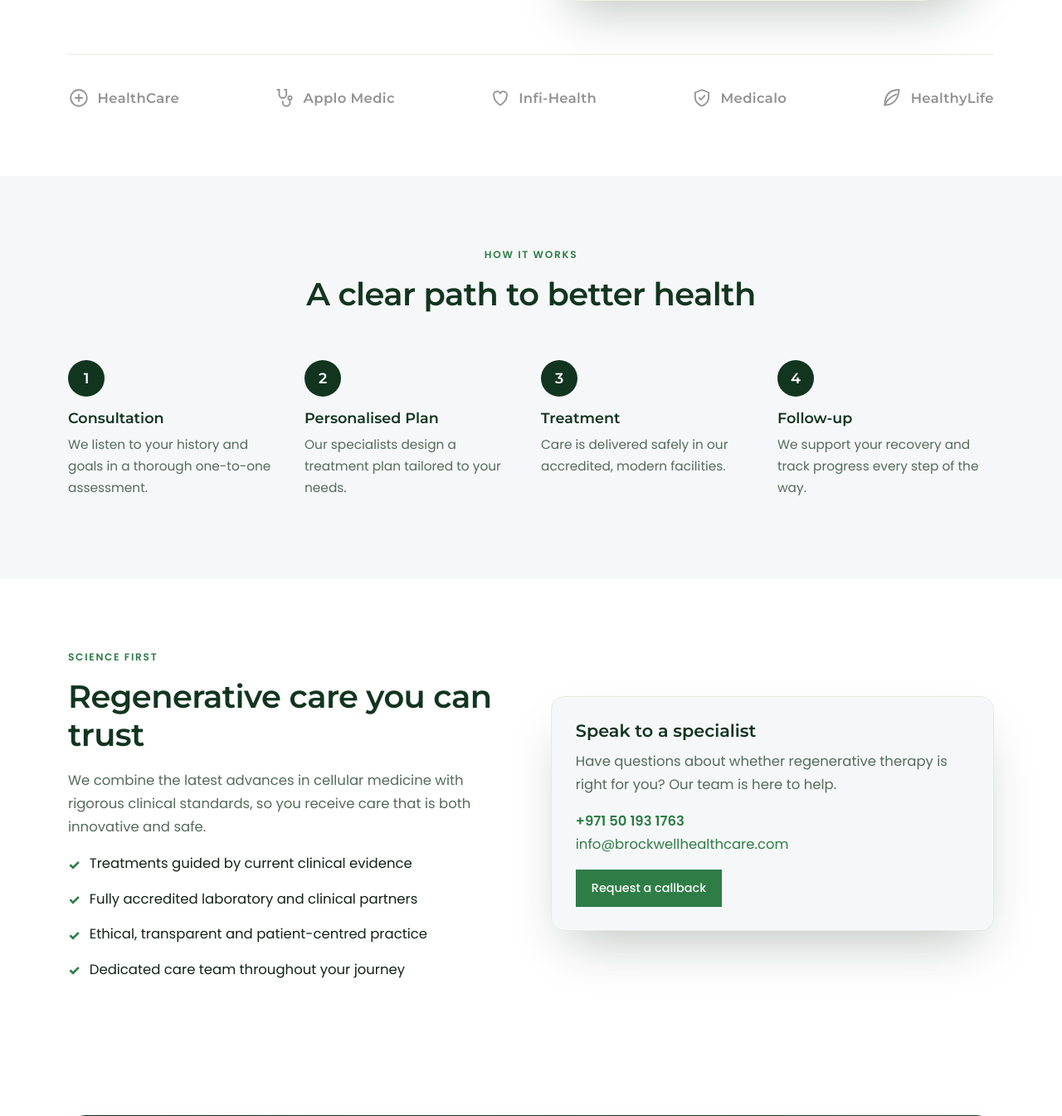
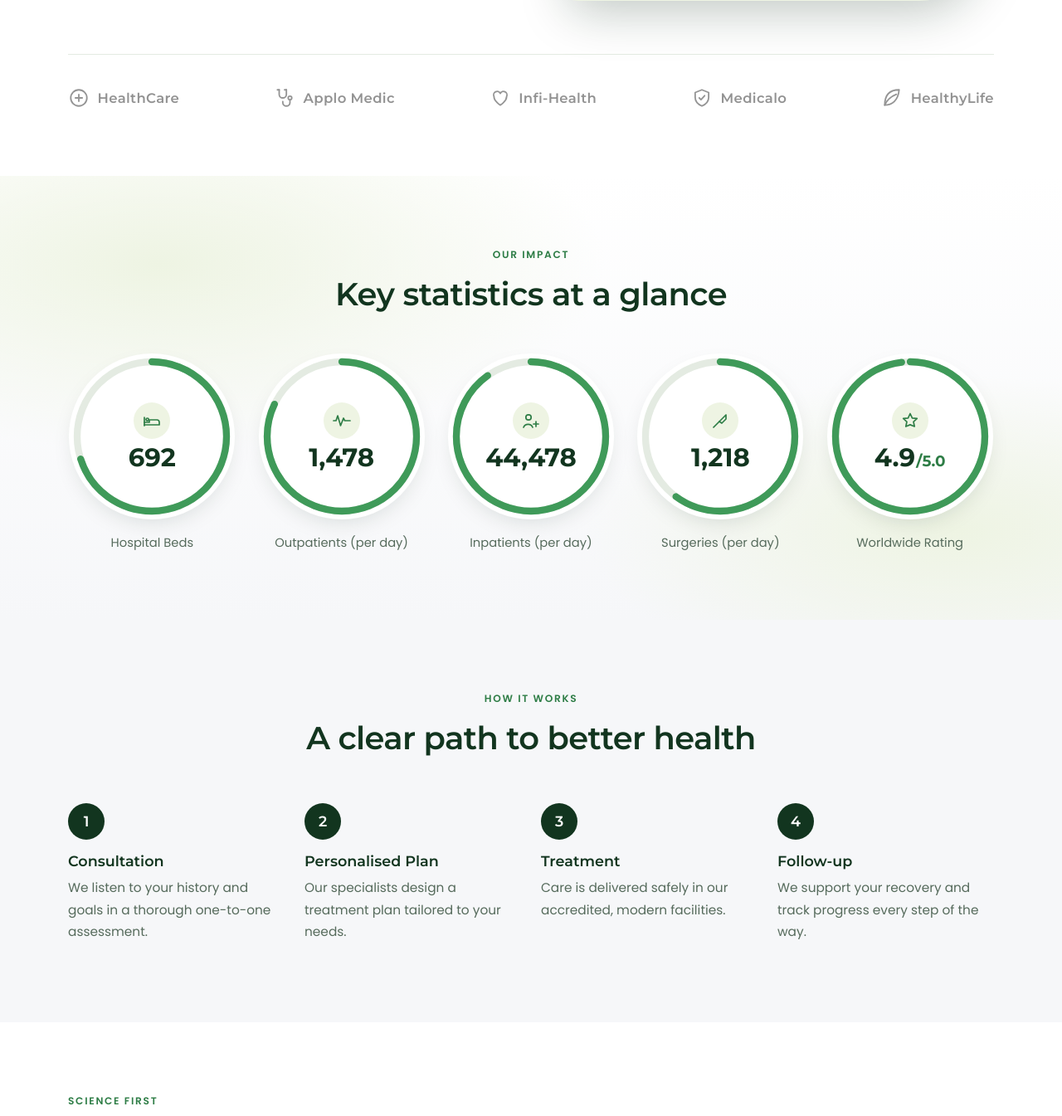
Before and after one commit to Shakeeb871/brockwellhealthcare, a Django app: page /uae/ in a window 1280 px wide. Shown: the part 1972-3317 px from the top of the page at 83% size. Run offline with Django 5.2, Linux system fonts and the light colour scheme; data comes from the database, SQL or seed files in the repository; data that the repository does not hold is empty.

Commit message:
Add circular 'Our Impact' statistics section: 5 counter rings with synced count-up + progress arc, theme-only styling, responsive

```diff
--- a/core/templatetags/icons.py
+++ b/core/templatetags/icons.py
@@ -36,6 +36,11 @@ _ICONS = {
     "heart": '<path d="M12 20s-7-4.4-7-9.5A3.7 3.7 0 0 1 12 7a3.7 3.7 0 0 1 7 3.5C19 15.6 12 20 12 20Z"/>',
     "plus": '<circle cx="12" cy="12" r="9"/><path d="M12 8.2v7.6M8.2 12h7.6"/>',
     "stethoscope": '<path d="M6 3v5a4 4 0 0 0 8 0V3"/><path d="M10 16v1a4 4 0 0 0 8 0v-2"/><circle cx="18" cy="12" r="2"/><path d="M6 3H4M14 3h-2"/>',
+    "bed": '<path d="M3 8v10"/><path d="M3 17h18v-3a3 3 0 0 0-3-3H9v3H3"/><circle cx="6.6" cy="10.6" r="1.6"/>',
+    "pulse": '<path d="M2 12h3l2-6 3.5 12L14 9l1.5 3H22"/>',
+    "user-plus": '<circle cx="9" cy="8" r="3.2"/><path d="M3 20a6 6 0 0 1 11 0"/><path d="M18 13v6M15 16h6"/>',
+    "scalpel": '<path d="M4 20l7-7"/><path d="M11 13l8-8v5l-5 5z"/>',
+    "star": '<path d="M12 3.5l2.5 5.3 5.8.6-4.3 3.9 1.2 5.7L12 16.9 6.8 19l1.2-5.7L3.7 9.4l5.8-.6z"/>',
 }
 
 _CATEGORY = {
--- a/core/views.py
+++ b/core/views.py
@@ -35,6 +35,17 @@ ABOUT_PARTNERS = [
     {"name": "Infi-Health", "icon": "heart"},
     {"name": "Medicalo", "icon": "shield"},
     {"name": "HealthyLife", "icon": "leaf"},
+]
+
+# Dummy stats for the circular "Our Impact" counters. Placeholder values only —
+# edit freely. `decimals`/`suffix` handle the rating; `ring` is the decorative
+# arc fill percentage (visual only, not tied to the value).
+IMPACT_STATS = [
+    {"icon": "bed", "value": 692, "decimals": 0, "suffix": "", "ring": 70, "label": "Hospital Beds"},
+    {"icon": "pulse", "value": 1478, "decimals": 0, "suffix": "", "ring": 82, "label": "Outpatients (per day)"},
+    {"icon": "user-plus", "value": 44478, "decimals": 0, "suffix": "", "ring": 90, "label": "Inpatients (per day)"},
+    {"icon": "scalpel", "value": 1218, "decimals": 0, "suffix": "", "ring": 60, "label": "Surgeries (per day)"},
+    {"icon": "star", "value": 4.9, "decimals": 1, "suffix": "/5.0", "ring": 98, "label": "Worldwide Rating"},
 ]
 
 
@@ -75,6 +86,7 @@ def home(request):
             "about_features": ABOUT_FEATURES,
             "about_stats": ABOUT_STATS,
             "about_partners": ABOUT_PARTNERS,
+            "impact_stats": IMPACT_STATS,
         },
     )
 
--- a/static/css/styles.css
+++ b/static/css/styles.css
@@ -853,3 +853,66 @@ strong, b { font-weight: 600; }   /* Poppins 600 — bold text */
   .about-shape--b { width: 56%; bottom: 14%; }
   .about__partners { justify-content: center; }
 }
+
+/* =========================================================================
+   Our Impact — circular statistic counters
+   ========================================================================= */
+.impact {
+  /* Subtle, theme-only backdrop (soft sage wash + faint radial glows). */
+  background:
+    radial-gradient(60% 60% at 15% 20%, var(--mint-50), transparent 70%),
+    radial-gradient(50% 50% at 90% 80%, var(--mint-50), transparent 70%),
+    linear-gradient(180deg, var(--bg), var(--bg-soft));
+}
+.impact__grid {
+  list-style: none; margin: 0; padding: 0;
+  display: grid; grid-template-columns: repeat(5, 1fr); gap: 1.6rem;
+}
+.impact-stat { display: flex; flex-direction: column; align-items: center; text-align: center; }
+
+.impact-ring {
+  position: relative; width: 200px; max-width: 100%; aspect-ratio: 1; border-radius: 50%;
+  display: grid; place-items: center; background: var(--white);
+  box-shadow: var(--shadow); transition: transform .28s ease, box-shadow .28s ease;
+}
+.impact-stat:hover .impact-ring {
+  transform: translateY(-6px) scale(1.03);
+  box-shadow: var(--shadow-lg), 0 0 0 6px var(--mint-50);   /* soft glow */
+}
+.impact-ring__svg { position: absolute; inset: 0; width: 100%; height: 100%; transform: rotate(-90deg); }
+.impact-ring__track { fill: none; stroke: var(--line); stroke-width: 5; }
+.impact-ring__bar {
+  fill: none; stroke: var(--teal-500); stroke-width: 5; stroke-linecap: round;
+  /* JS sets stroke-dasharray/offset to animate the arc in sync with the count. */
+  transition: stroke-dashoffset .1s linear;
+}
+.impact-ring__content { display: flex; flex-direction: column; align-items: center; gap: .15rem; padding: 0 1rem; }
+.impact-stat__ic {
+  display: grid; place-items: center; width: 44px; height: 44px; border-radius: 50%;
+  background: var(--mint-50); color: var(--teal-600); margin-bottom: .3rem;
+}
+.impact-stat__ic svg { width: 24px; height: 24px; }
+.impact-stat__num {
+  margin: 0; font-family: var(--font-display); font-weight: 700; line-height: 1;
+  font-size: clamp(1.5rem, 2.4vw, 2rem); color: var(--navy-800);
+}
+.impact-stat__num .suffix { font-size: .6em; color: var(--teal-600); margin-left: .06em; }
+.impact-stat__label { margin: 1rem 0 0; font-size: .92rem; color: var(--slate-600); }
+
+@media (max-width: 1100px) {
+  .impact__grid { grid-template-columns: repeat(3, 1fr); gap: 2rem 1.6rem; }
+}
+@media (max-width: 720px) {
+  .impact__grid { grid-template-columns: repeat(2, 1fr); }
+  .impact-ring { width: 170px; }
+}
+@media (max-width: 460px) {
+  /* Neat horizontal scroll slider on small phones. */
+  .impact__grid {
+    display: flex; gap: 1.4rem; overflow-x: auto; scroll-snap-type: x mandatory;
+    scrollbar-width: none; padding-bottom: .4rem;
+  }
+  .impact__grid::-webkit-scrollbar { display: none; }
+  .impact-stat { flex: 0 0 62%; scroll-snap-align: center; }
+  .impact-ring { width: 190px; }
+}
--- a/templates/base.html
+++ b/templates/base.html
@@ -157,6 +157,50 @@
       rings.forEach(function (r) { io.observe(r); });
     })();
 
+    // Our Impact: count each number up while its progress ring fills in sync.
+    (function () {
+      var stats = document.querySelectorAll('[data-impact]');
+      if (!stats.length) return;
+      var reduce = window.matchMedia('(prefers-reduced-motion: reduce)').matches;
+      var R = 54, C = 2 * Math.PI * R;   // ring radius / circumference
+      function fmt(n, dec) {
+        return dec > 0 ? n.toFixed(dec) : Math.round(n).toLocaleString('en-US');
+      }
+      function setup(el) {
+        var bar = el.querySelector('.impact-ring__bar');
+        if (bar) { bar.style.strokeDasharray = C; bar.style.strokeDashoffset = C; }
+      }
+      function run(el) {
+        var target = parseFloat(el.getAttribute('data-value')) || 0;
+        var dec = parseInt(el.getAttribute('data-decimals'), 10) || 0;
+        var ring = parseFloat(el.getAttribute('data-ring')) || 0;
+        var val = el.querySelector('.val');
+        var bar = el.querySelector('.impact-ring__bar');
+        function apply(p) {
+          if (val) val.textContent = fmt(target * p, dec);
+          if (bar) bar.style.strokeDashoffset = C * (1 - (ring / 100) * p);
+        }
+        if (reduce) { apply(1); return; }
+        var start = null, dur = 1800;
+        function step(ts) {
+          if (!start) start = ts;
+          var t = Math.min((ts - start) / dur, 1);
+          var eased = 1 - Math.pow(1 - t, 3);
+          apply(eased);
+          if (t < 1) requestAnimationFrame(step); else apply(1);
+        }
+        requestAnimationFrame(step);
+      }
+      stats.forEach(setup);
+      if (!('IntersectionObserver' in window)) { stats.forEach(run); return; }
+      var io = new IntersectionObserver(function (entries) {
+        entries.forEach(function (en) {
+          if (en.isIntersecting) { run(en.target); io.unobserve(en.target); }
+        });
+      }, { threshold: 0.4 });
+      stats.forEach(function (s) { io.observe(s); });
+    })();
+
     // Mega-menu hover intent: keep it open while moving from trigger to panel.
     (function () {
       var hm = document.querySelector('.has-mega');
--- a/templates/core/home.html
+++ b/templates/core/home.html
@@ -21,6 +21,9 @@
 
 <!-- Our Services (paginated slider — 4 per page) -->
 {% include "partials/service_slider.html" %}
+
+<!-- Our Impact — circular statistic counters -->
+{% include "partials/impact_stats.html" %}
 
 <!-- Process -->
 <section class="section section--soft">
--- /dev/null
+++ b/templates/partials/impact_stats.html
@@ -0,0 +1,41 @@
+{% load icons %}
+{% comment %}
+Our Impact — circular statistic counters (reusable).
+Data comes from `impact_stats` (see core.views IMPACT_STATS). Each item:
+icon, value, decimals, suffix, ring (decorative arc %), label.
+{% endcomment %}
+{% if impact_stats %}
+<section class="section impact" aria-labelledby="impact-title">
+  <div class="container">
+    <header class="section__head">
+      <span class="eyebrow">Our Impact</span>
+      <h2 id="impact-title">Key statistics at a glance</h2>
+    </header>
+
+    <ul class="impact__grid" role="list">
+      {% for s in impact_stats %}
+      <li class="impact-stat"
+          data-impact
+          data-value="{{ s.value }}"
+          data-decimals="{{ s.decimals }}"
+          data-ring="{{ s.ring }}">
+        <div class="impact-ring">
+          <svg class="impact-ring__svg" viewBox="0 0 120 120" aria-hidden="true" focusable="false">
+            <circle class="impact-ring__track" cx="60" cy="60" r="54"></circle>
+            <circle class="impact-ring__bar" cx="60" cy="60" r="54"></circle>
+          </svg>
+          <div class="impact-ring__content">
+            <span class="impact-stat__ic" aria-hidden="true">{% icon s.icon %}</span>
+            <p class="impact-stat__num">
+              <span class="val">{{ s.value }}</span>{% if s.suffix %}<span class="suffix">{{ s.suffix }}</span>{% endif %}
+            </p>
+            <span class="sr-only">{{ s.value }}{{ s.suffix }} {{ s.label }}</span>
+          </div>
+        </div>
+        <p class="impact-stat__label">{{ s.label }}</p>
+      </li>
+      {% endfor %}
+    </ul>
+  </div>
+</section>
+{% endif %}
```
